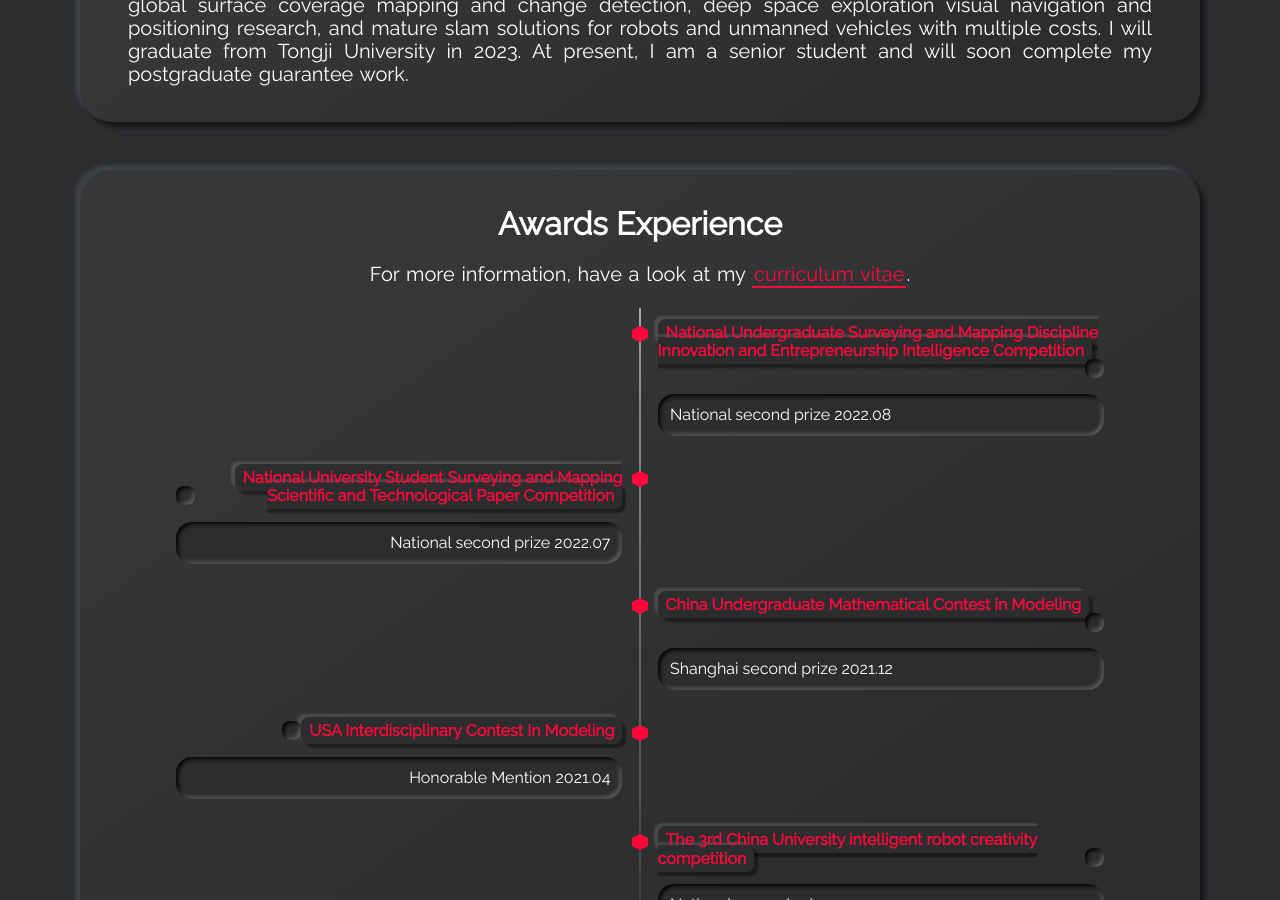
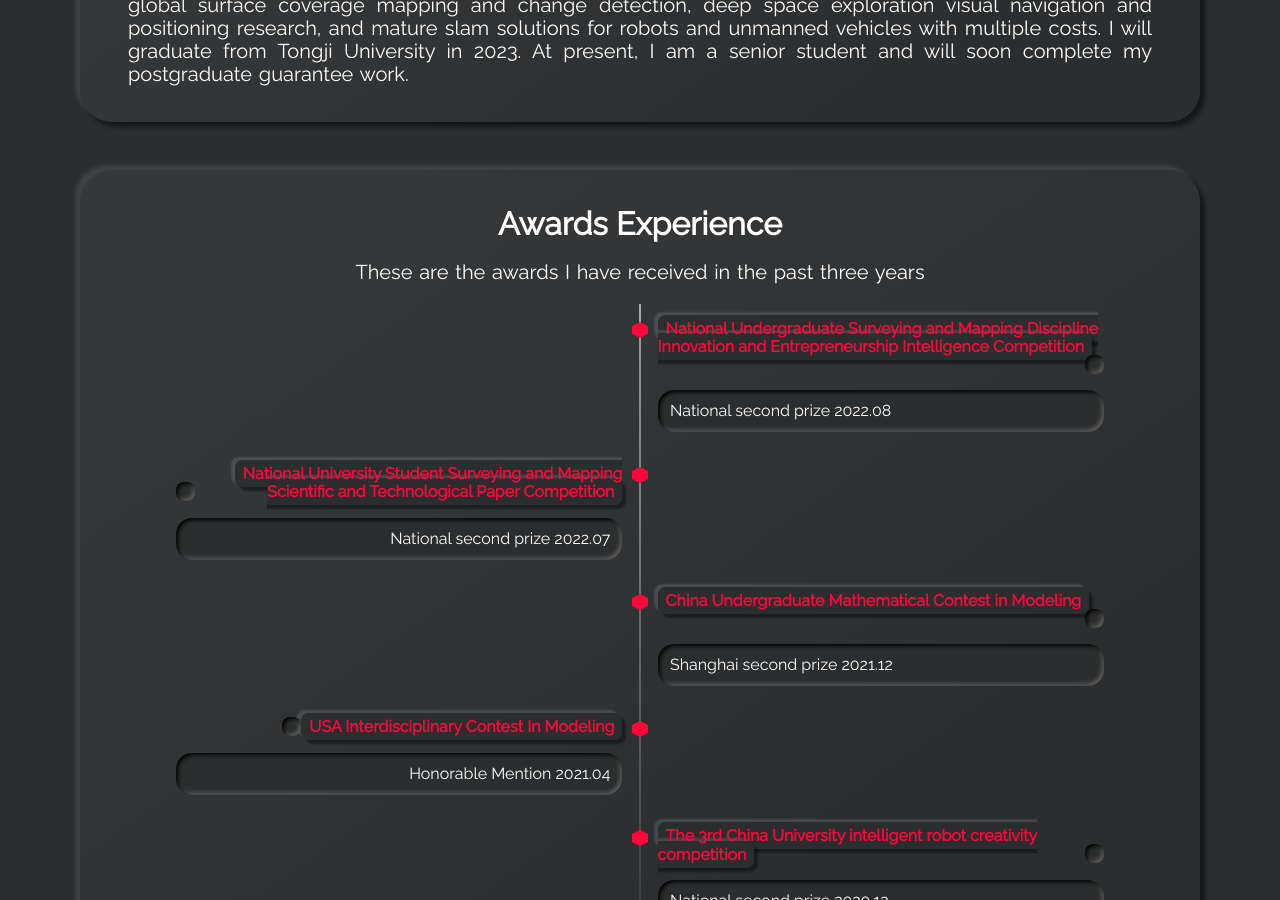
Before and after one commit to YS-IMTech/YS-IMTech.github.io, a Jekyll site: the page built from index.html, in a window 1280 px wide and 900 px high, scrolled down 1852 px. Built offline with Jekyll 4.4.1, drawn with Linux system fonts in a browser that asks for light colours.

Commit message:
Update section-timeline.html

```diff
--- a/_includes/section-timeline.html
+++ b/_includes/section-timeline.html
@@ -1,9 +1,6 @@
 <h1 class="title">{{site.timeline_title}}</h1>
 <p class="subtitle">
-  For more information, have a look at my
-  <a class="highlight-link" href="{{site.cv_download_link}}" target="_blank" rel="noreferrer">
-    curriculum vitae
-  </a>.
+   These are the awards I have received in the past three years
 </p>
 
 <div class="timeline-wrapper">
```
